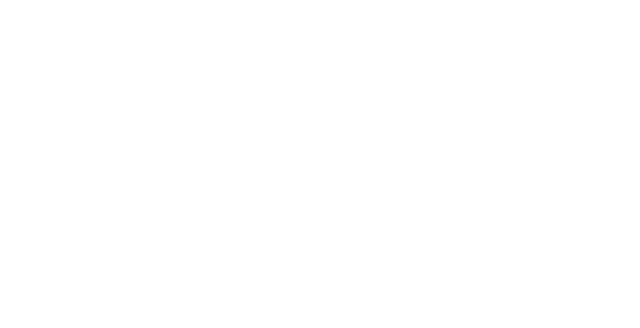
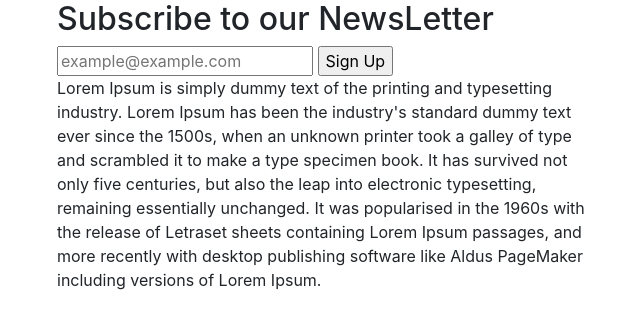
Before and after one commit to sajibAdhi/PsdToHtml, a plain HTML site: page index.html in a window 1280 px wide. Shown: the whole page, without its empty margins (313-953 px from the left). Drawn offline with Linux system fonts and the light colour scheme.

Commit message:
newsletter markup

```diff
--- a/index.html
+++ b/index.html
@@ -16,7 +16,30 @@
 </head>
 
 <body>
-
+    <div class="newsletter-padding newsletter-background">
+        <div class="container">
+            <div class="row">
+                <div class="col-lg-6 offset-3">
+                    <h2>Subscribe to our NewsLetter</h2>
+                    <div class="newsletter-form">
+                        <form action="index.html">
+                            <input type="email" placeholder="example@example.com">
+                            <input type="submit" value="Sign Up">
+                        </form>
+                        <p class="newsletter-info">
+                            Lorem Ipsum is simply dummy text of the printing and typesetting industry. Lorem Ipsum has
+                            been the industry's standard dummy text ever since the 1500s, when an unknown printer took a
+                            galley of type and scrambled it to make a type specimen book. It has survived not only five
+                            centuries, but also the leap into electronic typesetting, remaining essentially unchanged.
+                            It was popularised in the 1960s with the release of Letraset sheets containing Lorem Ipsum
+                            passages, and more recently with desktop publishing software like Aldus PageMaker including
+                            versions of Lorem Ipsum.
+                        </p>
+                    </div>
+                </div>
+            </div>
+        </div>
+    </div>
 
     <!-- jqury -->
     <script src="asstes/js/jquery-3.6.0.min.js"></script>
```
Also changed, not shown: 2 other files.
